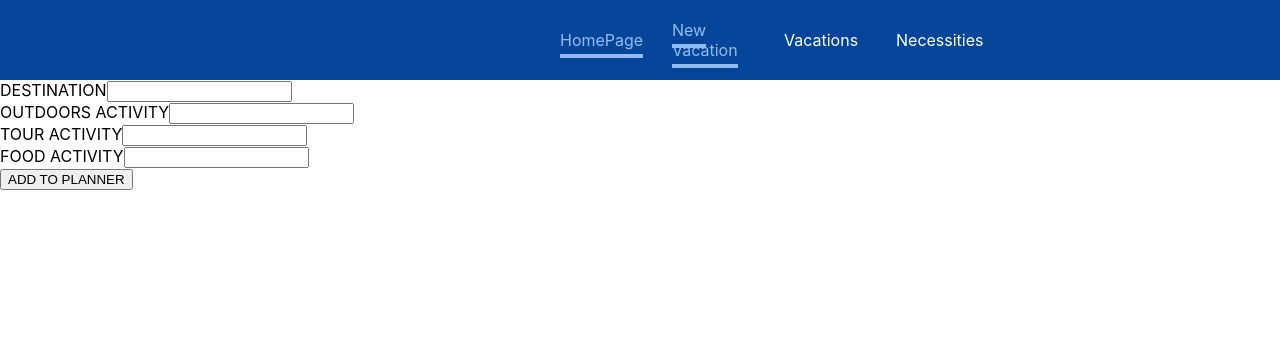
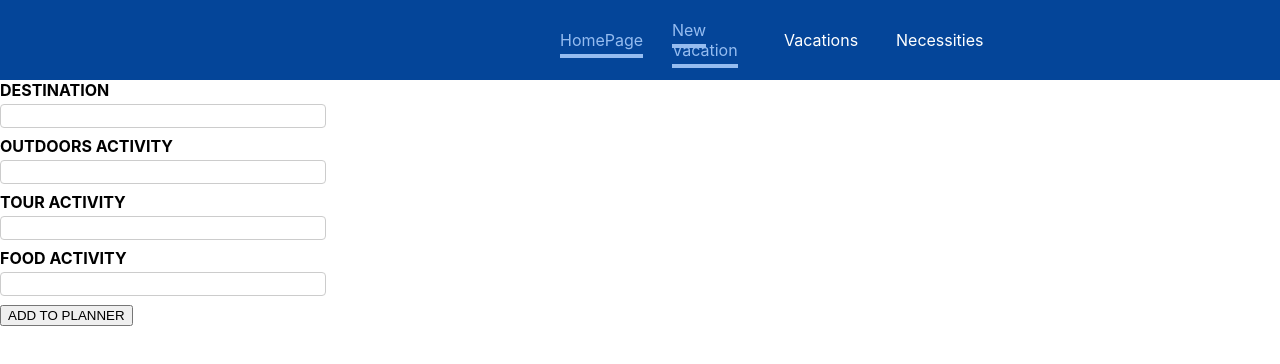
Before and after one commit to CoderGirlKenya/vacation-planner, a React (Create React App) app: page /newVacation in a window 1280 px wide. Shown: the top 364 px of the page. Built offline with nearby package versions, Linux system fonts and the light colour scheme.

Commit message:
added conditional styling

```diff
--- a/src/Components/NewVacationForm.js
+++ b/src/Components/NewVacationForm.js
@@ -1,5 +1,5 @@
 import React,{useState, useRef} from "react";
-import classes from "./NewVacationForm.css"
+import classes from "./NewVacationForm.module.css"
 
 const isEmpty = value => value.trim() === '';
 
@@ -65,10 +65,15 @@ const NewVacationForm = (props) => {
                 })
 
                 const formIsValid = enteredDestinationIsValid && enteredToursIsValid && enteredOutdoorsIsValid && enteredFoodIsValid
+            }
 
-                const destinationControlClasses = '${classes.control} ${formInputsValidty.destination ?"classes.invalid'}
+                const destinationControlClasses = `${classes.control} ${formsInputValidity.destination ?`` : classes.invalid}`
 
+                const outdoorsControlClasses = `${classes.control} ${formsInputValidity.outdoors ?`` : classes.invalid}`
 
+                const toursControlClasses = `${classes.control} ${formsInputValidity.tours ?`` : classes.invalid}`
+
+                const foodControlClasses = `${classes.control} ${formsInputValidity.food ?`` : classes.invalid}`
                 // if (!formIsValid)
                 //     return
 
@@ -94,7 +99,7 @@ const NewVacationForm = (props) => {
 
             return (
             <div>
-                    <div className={classes.destinationControlClasses}>
+                    <div className={destinationControlClasses}>
                 <label>DESTINATION</label>
                     <input
                     type="text"
@@ -102,9 +107,11 @@ const NewVacationForm = (props) => {
                     ref={destinationInputRef}
                     //  onChange={destinationChangeHandler}
                     />
+                    {!formsInputValidity.destination && <p>Please enter a destination</p>}
                     </div>
-                    <div>
-                {!formsInputValidity.destination && <p>Please enter a destination</p>}
+
+                    <div className={outdoorsControlClasses}>
+
                     <label>OUTDOORS ACTIVITY</label>
                     <input
                      type = "text"
@@ -113,8 +120,9 @@ const NewVacationForm = (props) => {
                     // onChange={outdoorsChangeHandler}
                    />
                    </div>
-                   <div>
-               {!formsInputValidity.outdoors && <p>Enjoy the outdoors, pick an activity</p>}
+                   {!formsInputValidity.outdoors && <p>Enjoy the outdoors, pick an activity</p>}
+                   <div className={toursControlClasses}>
+
                    <label>TOUR ACTIVITY</label>
                     <input
                      type = "text"
@@ -122,9 +130,10 @@ const NewVacationForm = (props) => {
                     ref={toursInputRef}
                     // onChange={toursChangeHandler}
                    />
+                   {!formsInputValidity.tours && <p>Explore the destination, take a tour</p>}
                    </div>
-                   <div>
-                {!formsInputValidity.tours && <p>Explore the destination, take a tour</p>}
+                   <div className={foodControlClasses}>
+
                    <label>FOOD ACTIVITY</label>
                     <input
                      type = "text"
--- a/src/Components/NewVacationForm.css
+++ b/src/Components/NewVacationForm.module.css
@@ -2,13 +2,13 @@
     margin-bottom: 0.5rem;
   }
 
-  .control label {
+.control label {
     font-weight: bold;
     margin-bottom: 0.25rem;
     display: block;
-  }
+}
 
-  .control input {
+.control input {
     font: inherit;
     border: 1px solid #ccc;
     border-radius: 4px;
@@ -17,11 +17,11 @@
   }
 
 
-  invalid label {
+.invalid label {
     color: #ca3e51;
   }
 
-  .invalid input {
+.invalid input {
     border-color: #aa0b20;
     background-color: #ffeff1;
   }
```
